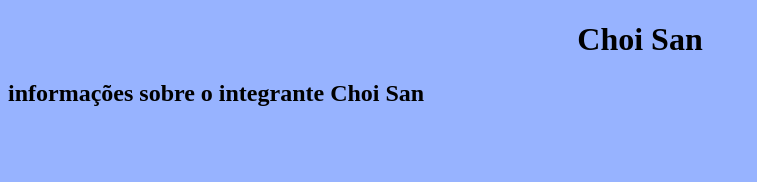
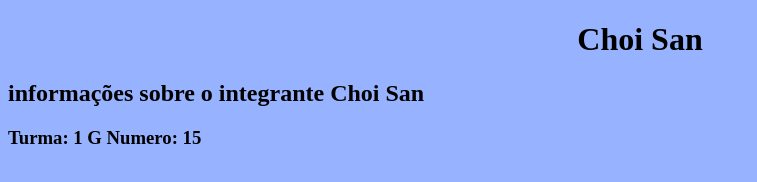
Before and after one commit to wygvsco/primeirog_2t, a plain HTML site: page index.html in a window 1280 px wide. Shown: the whole page, without its empty margins (0-757 px from the left). Drawn offline with Linux system fonts and the light colour scheme.

Commit message:
aula 27/07

```diff
--- a/index.html
+++ b/index.html
@@ -8,5 +8,6 @@
   <body>
     <h1>Choi San</h1>
     <h2>informações sobre o integrante Choi San</h2>
+    <h3> Turma: 1 G Numero: 15 </h3>
   </body>
 </html>
```
